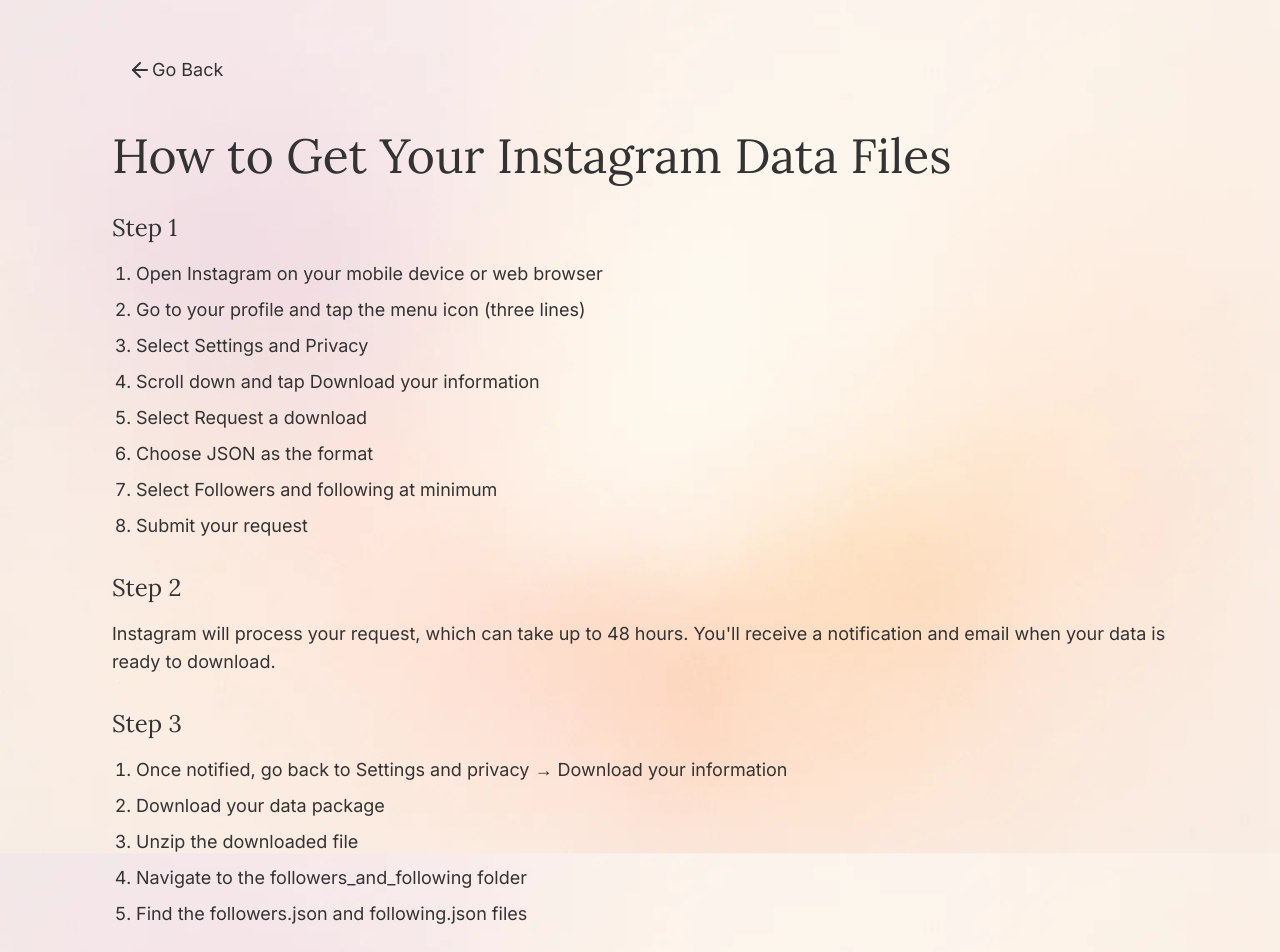
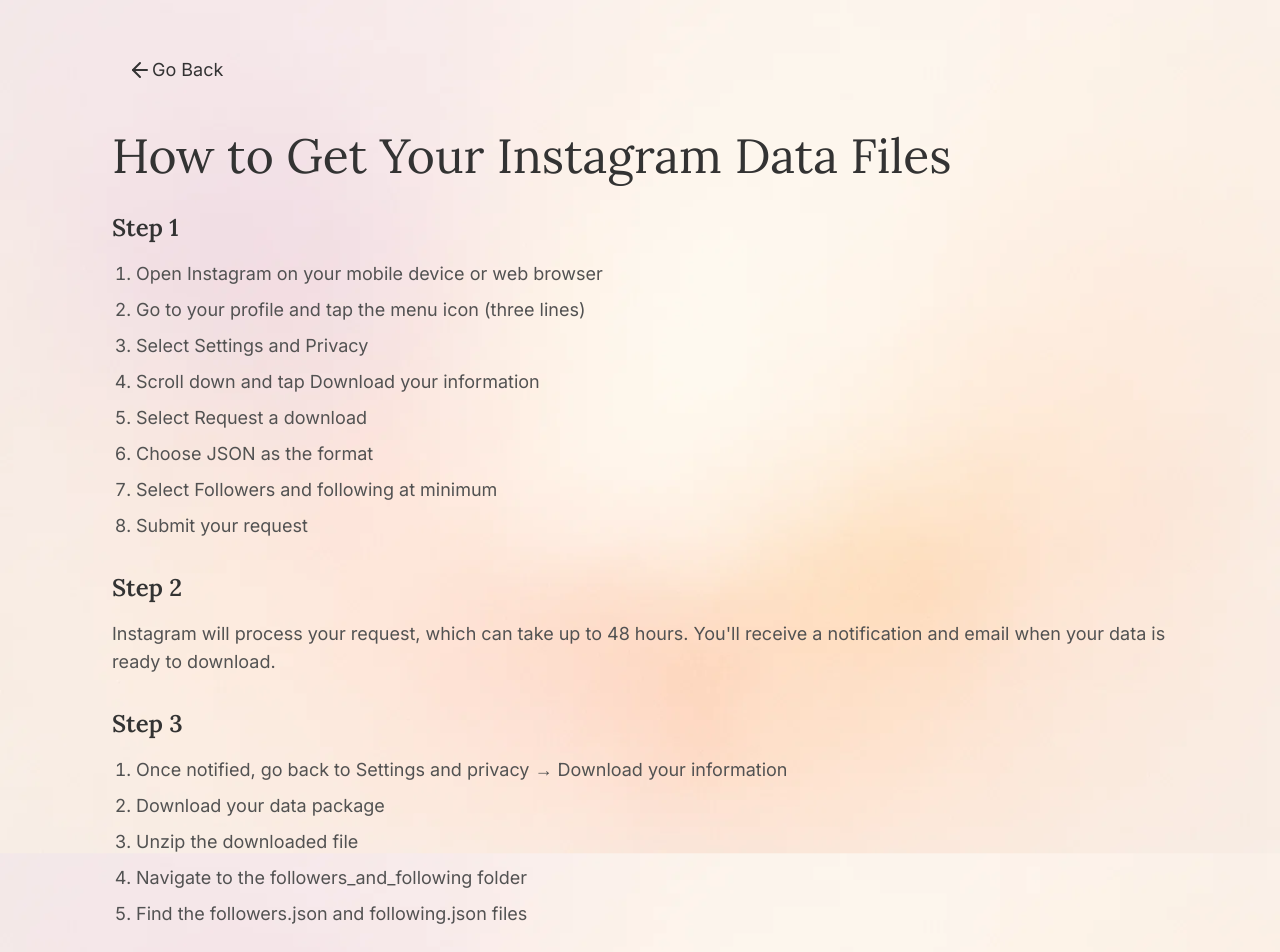
Before and after one commit to Eric-Zhang-Developer/follow-diff, a Next.js app: page /tutorial in a window 1280 px wide. Shown: the top 952 px of the page. Built offline with nearby package versions, Linux system fonts and the light colour scheme.

Commit message:
style: header font weight, secondary text color

```diff
--- a/src/app/tutorial/page.tsx
+++ b/src/app/tutorial/page.tsx
@@ -17,8 +17,8 @@ export default function Tutorial() {
         </h1>
 
         <section className="space-y-4">
-          <h2 className="font-main text-2xl">Step 1</h2>
-          <ol className="list-decimal space-y-2 pl-6 text-lg">
+          <h2 className="font-main text-2xl font-semibold">Step 1</h2>
+          <ol className="list-decimal space-y-2 pl-6 text-lg text-secondary">
             <li>Open Instagram on your mobile device or web browser</li>
             <li>Go to your profile and tap the menu icon (three lines)</li>
             <li>Select Settings and Privacy</li>
@@ -31,8 +31,8 @@ export default function Tutorial() {
         </section>
 
         <section className="space-y-4">
-          <h2 className="font-main text-2xl">Step 2</h2>
-          <p className="text-lg">
+          <h2 className="font-main text-2xl font-semibold">Step 2</h2>
+          <p className="text-lg text-secondary">
             Instagram will process your request, which can take up to 48 hours.
             You&apos;ll receive a notification and email when your data is ready
             to download.
@@ -40,8 +40,8 @@ export default function Tutorial() {
         </section>
 
         <section className="space-y-4">
-          <h2 className="font-main text-2xl">Step 3</h2>
-          <ol className="list-decimal space-y-2 pl-6 text-lg">
+          <h2 className="font-main text-2xl font-semibold">Step 3</h2>
+          <ol className="list-decimal space-y-2 pl-6 text-lg text-secondary">
             <li>
               Once notified, go back to Settings and privacy → Download your
               information
@@ -54,7 +54,7 @@ export default function Tutorial() {
         </section>
 
         <section className="bg-light-accent border-1 border-accent rounded-3xl py-6 px-4 space-y-2">
-          <p className="font-main text-2xl">Privacy Note</p>
+          <p className="font-main text-2xl font-semibold">Privacy Note</p>
           <p className="text-lg text-secondary">Remember, this application processes these files entirely in your browser. Your data is never uploaded to any server or stored anywhere else.</p>
         </section>
 
```
